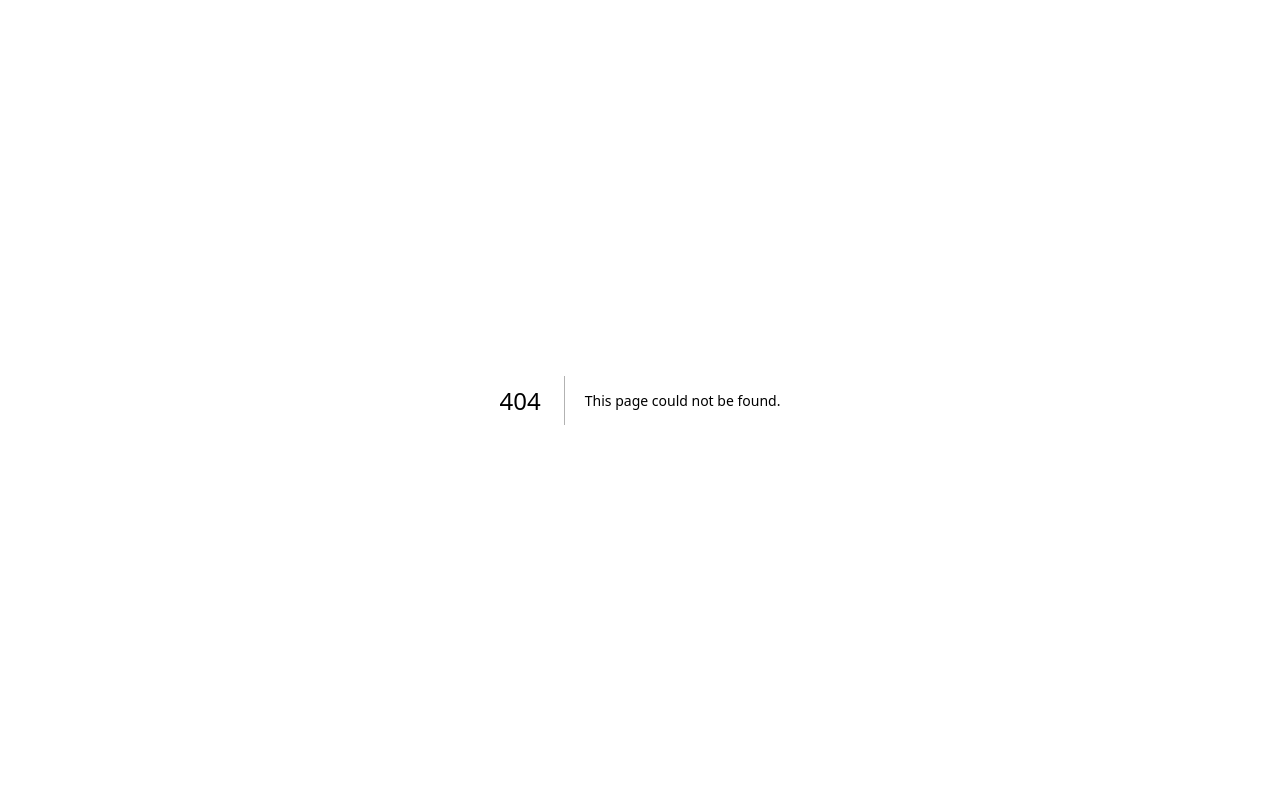
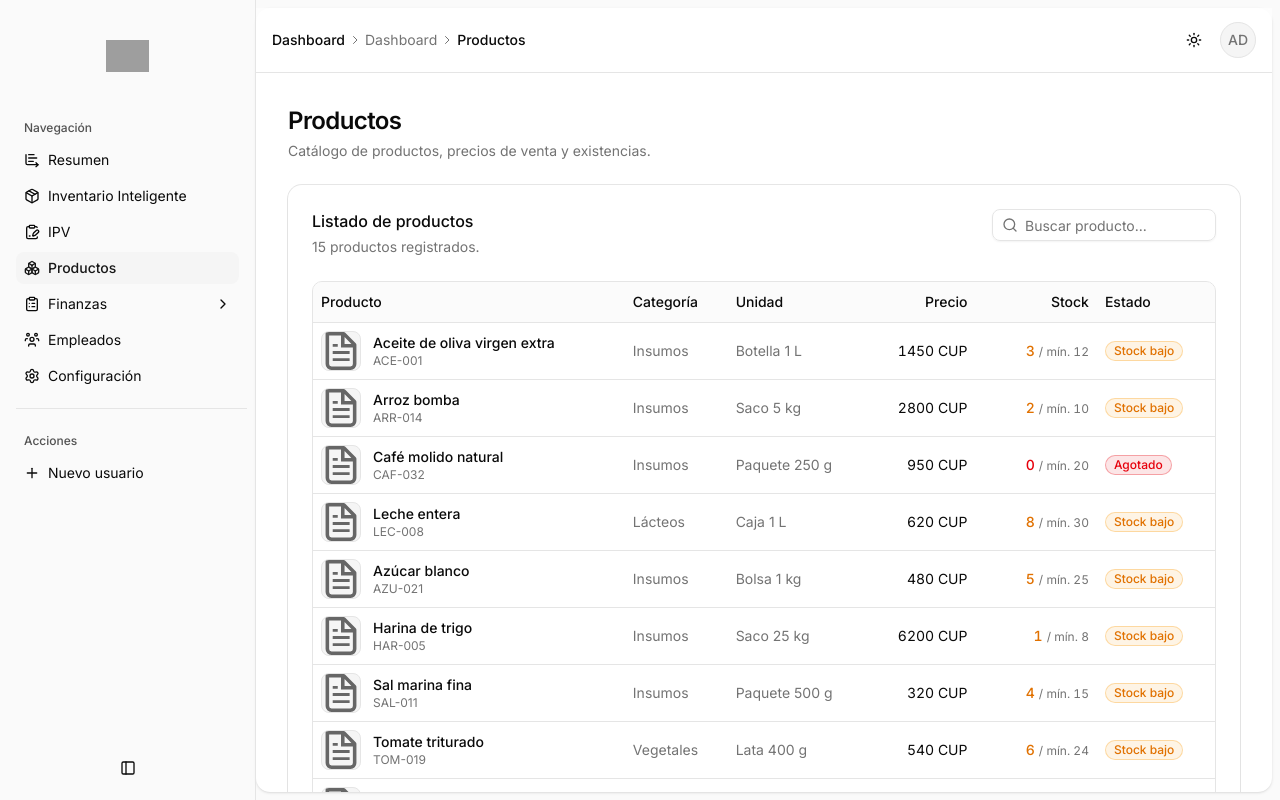
Before and after one commit to Pelaeezzz/business-admin, a Next.js app: page /dashboard/productos in a window 1280 px wide. Before the commit this address had no page. Built offline with nearby package versions, Linux system fonts and the light colour scheme; grey boxes are pictures that could not be loaded.

Commit message:
feat(catalog): added products catalog feature

```diff
--- /dev/null
+++ b/src/app/dashboard/productos/page.tsx
@@ -0,0 +1,5 @@
+import ProductsContainer from "@/features/catalog/products-container";
+
+export default function ProductosPage() {
+  return <ProductsContainer />;
+}
--- /dev/null
+++ b/src/features/catalog/components/products-table.tsx
@@ -0,0 +1,160 @@
+"use client";
+
+import Image from "next/image";
+
+import { Badge } from "@/components/ui/badge";
+import {
+  Table,
+  TableBody,
+  TableCell,
+  TableHead,
+  TableHeader,
+  TableRow,
+} from "@/components/ui/table";
+import { formatWholeCurrency } from "@/lib/format";
+import { cn } from "@/lib/utils";
+import type { CurrencyCode } from "@/types/finance";
+import type { Product, ProductStockStatus } from "@/types/product";
+
+const statusConfig: Record<
+  ProductStockStatus,
+  { label: string; className: string }
+> = {
+  available: {
+    label: "Disponible",
+    className:
+      "border-emerald-500/30 bg-emerald-500/10 text-emerald-600 dark:text-emerald-400",
+  },
+  low: {
+    label: "Stock bajo",
+    className:
+      "border-amber-500/30 bg-amber-500/10 text-amber-600 dark:text-amber-400",
+  },
+  out: {
+    label: "Agotado",
+    className: "border-destructive/30 bg-destructive/10 text-destructive",
+  },
+};
+
+function getStockStatus(product: Product): ProductStockStatus {
+  if (product.stock <= 0) {
+    return "out";
+  }
+
+  if (product.stock <= product.minStock) {
+    return "low";
+  }
+
+  return "available";
+}
+
+interface ProductsTableProps {
+  products: Product[];
+  currency: CurrencyCode;
+  emptyMessage?: string;
+}
+
+export function ProductsTable({
+  products,
+  currency,
+  emptyMessage = "No hay productos registrados.",
+}: ProductsTableProps) {
+  return (
+    <div className="overflow-hidden rounded-lg border">
+      <Table className="min-w-[880px]">
+        <TableHeader className="bg-muted/40">
+          <TableRow>
+            <TableHead scope="col">Producto</TableHead>
+            <TableHead scope="col">Categoría</TableHead>
+            <TableHead scope="col">Unidad</TableHead>
+            <TableHead scope="col" className="text-right">
+              Precio
+            </TableHead>
+            <TableHead scope="col" className="text-right">
+              Stock
+            </TableHead>
+            <TableHead scope="col">Estado</TableHead>
+          </TableRow>
+        </TableHeader>
+
+        <TableBody>
+          {products.length === 0 ? (
+            <TableRow>
+              <TableCell
+                colSpan={6}
+                className="h-24 text-center text-muted-foreground"
+              >
+                {emptyMessage}
+              </TableCell>
+            </TableRow>
+          ) : (
+            products.map((product) => {
+              const status = getStockStatus(product);
+              const config = statusConfig[status];
+
+              return (
+                <TableRow key={product.id}>
+                  <TableCell>
+                    <div className="flex items-center gap-3">
+                      <Image
+                        src={product.image}
+                        alt=""
+                        width={40}
+                        height={40}
+                        sizes="40px"
+                        className="size-10 shrink-0 rounded-md border bg-muted object-cover"
+                      />
+
+                      <div className="flex min-w-0 flex-col">
+                        <span className="truncate font-medium">
+                          {product.name}
+                        </span>
+                        <span className="truncate text-xs text-muted-foreground">
+                          {product.id}
+                        </span>
+                      </div>
+                    </div>
+                  </TableCell>
+
+                  <TableCell className="text-muted-foreground">
+                    {product.category}
+                  </TableCell>
+
+                  <TableCell className="text-muted-foreground">
+                    {product.unit}
+                  </TableCell>
+
+                  <TableCell className="text-right whitespace-nowrap tabular-nums">
+                    {formatWholeCurrency(product.price, currency)}
+                  </TableCell>
+
+                  <TableCell className="text-right tabular-nums">
+                    <span
+                      className={cn(
+                        "font-medium",
+                        status === "out" && "text-destructive",
+                        status === "low" &&
+                          "text-amber-600 dark:text-amber-400",
+                      )}
+                    >
+                      {product.stock}
+                    </span>
+                    <span className="ml-1 text-xs text-muted-foreground">
+                      / mín. {product.minStock}
+                    </span>
+                  </TableCell>
+
+                  <TableCell>
+                    <Badge variant="outline" className={config.className}>
+                      {config.label}
+                    </Badge>
+                  </TableCell>
+                </TableRow>
+              );
+            })
+          )}
+        </TableBody>
+      </Table>
+    </div>
+  );
+}
--- /dev/null
+++ b/src/features/catalog/products-container.tsx
@@ -0,0 +1,21 @@
+import { productCatalog } from "@/mocks/products";
+
+import { ProductsTableSection } from "./sections/products-table-section";
+
+export default function ProductsContainer() {
+  return (
+    <div className="flex flex-col gap-6">
+      <header className="flex flex-col gap-1">
+        <h1 className="text-2xl font-semibold tracking-tight">Productos</h1>
+        <p className="text-sm text-muted-foreground">
+          Catálogo de productos, precios de venta y existencias.
+        </p>
+      </header>
+
+      <ProductsTableSection
+        products={productCatalog.products}
+        currency={productCatalog.currency}
+      />
+    </div>
+  );
+}
--- /dev/null
+++ b/src/features/catalog/sections/products-table-section.tsx
@@ -0,0 +1,96 @@
+"use client";
+
+import { useMemo, useState } from "react";
+import { SearchIcon } from "lucide-react";
+
+import {
+  Card,
+  CardAction,
+  CardContent,
+  CardDescription,
+  CardHeader,
+  CardTitle,
+} from "@/components/ui/card";
+import { Input } from "@/components/ui/input";
+import type { CurrencyCode } from "@/types/finance";
+import type { Product } from "@/types/product";
+
+import { ProductsTable } from "../components/products-table";
+
+/** Normaliza texto para buscar sin distinguir mayúsculas ni acentos. */
+function normalize(value: string) {
+  return value
+    .normalize("NFD")
+    .replace(/[\u0300-\u036f]/g, "")
+    .toLowerCase();
+}
+
+interface ProductsTableSectionProps {
+  products: Product[];
+  currency: CurrencyCode;
+}
+
+export function ProductsTableSection({
+  products,
+  currency,
+}: ProductsTableSectionProps) {
+  const [query, setQuery] = useState("");
+
+  const filtered = useMemo(() => {
+    const term = normalize(query.trim());
+
+    if (!term) {
+      return products;
+    }
+
+    return products.filter((product) =>
+      [product.name, product.id, product.category].some((value) =>
+        normalize(value).includes(term),
+      ),
+    );
+  }, [products, query]);
+
+  const description =
+    filtered.length === products.length
+      ? `${products.length} productos registrados.`
+      : `${filtered.length} de ${products.length} productos.`;
+
+  return (
+    <section aria-label="Listado de productos" className="min-w-0">
+      <Card>
+        <CardHeader>
+          <CardTitle>Listado de productos</CardTitle>
+          <CardDescription>{description}</CardDescription>
+          <CardAction>
+            <div className="relative">
+              <SearchIcon
+                className="pointer-events-none absolute top-1/2 left-2.5 size-4 -translate-y-1/2 text-muted-foreground"
+                aria-hidden="true"
+              />
+              <Input
+                type="search"
+                value={query}
+                onChange={(event) => setQuery(event.target.value)}
+                placeholder="Buscar producto..."
+                aria-label="Buscar producto"
+                className="h-8 w-56 pl-8"
+              />
+            </div>
+          </CardAction>
+        </CardHeader>
+
+        <CardContent>
+          <ProductsTable
+            products={filtered}
+            currency={currency}
+            emptyMessage={
+              query.trim()
+                ? "No hay productos que coincidan con la búsqueda."
+                : undefined
+            }
+          />
+        </CardContent>
+      </Card>
+    </section>
+  );
+}
```
